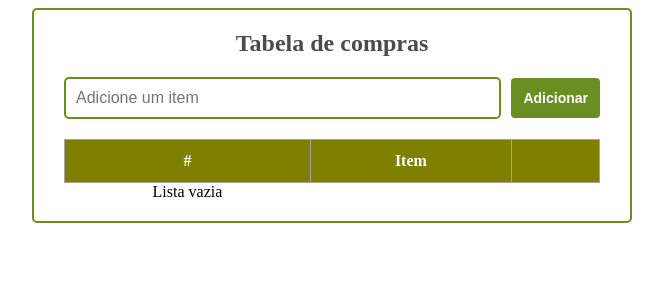
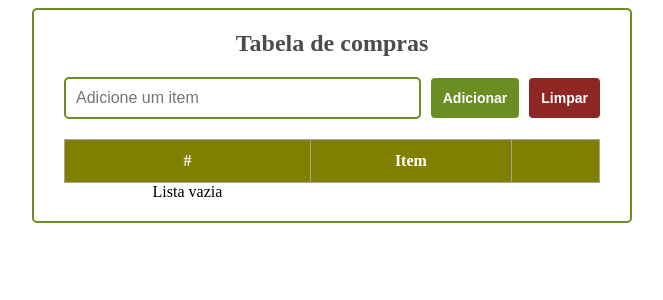
Before and after one commit to Fabio815/Conceitos-Angular, an Angular app: page / in a window 1280 px wide. Shown: the top 300 px of the page, without its empty margins (308-971 px from the left). Built offline with nearby package versions, Linux system fonts and the light colour scheme.

Commit message:
Coloquei um botão de limpar

```diff
--- a/src/app/lista-compras/lista-compras.component.html
+++ b/src/app/lista-compras/lista-compras.component.html
@@ -4,6 +4,8 @@
         <form class="adicionar-item-formulario" #frm="ngForm" (ngSubmit)="adicionarItem()">
             <input type="text" id="botao-adicionar" placeholder="Adicione um item" name="item" [(ngModel)]="item">
             <button type="submit">Adicionar</button>
+
+            <button class="limpar" type="button" (click)="limpar()">Limpar</button>
         </form>
 
         <table>
--- a/src/app/lista-compras/lista-compras.component.scss
+++ b/src/app/lista-compras/lista-compras.component.scss
@@ -86,3 +86,18 @@ input[type ="checkbox"] {
 .item-riscado {
     text-decoration: line-through;
 }
+
+.limpar {
+    border: none;
+    background-color: rgb(142, 39, 35);
+    border-radius: 4px;
+    padding: 12px;
+    color: white;
+    font-weight: bold;
+    font-size: 14px;
+    cursor: pointer;
+}
+
+.limpar:hover {
+    background-color: rgb(119, 26, 23);
+}
--- a/src/app/lista-compras/lista-compras.component.ts
+++ b/src/app/lista-compras/lista-compras.component.ts
@@ -28,4 +28,8 @@ export class ListaComprasComponent {
   riscarItem(riscado: Item) {
     riscado.comprado = !riscado.comprado;//Sempre vai receber o inverso dele.
   }
+
+  limpar() {
+    this.itens = [];
+  }
 }
```
